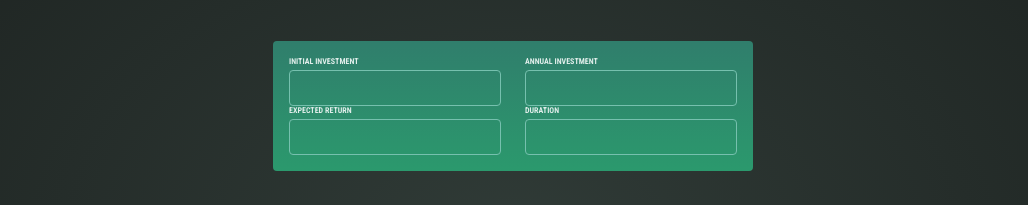
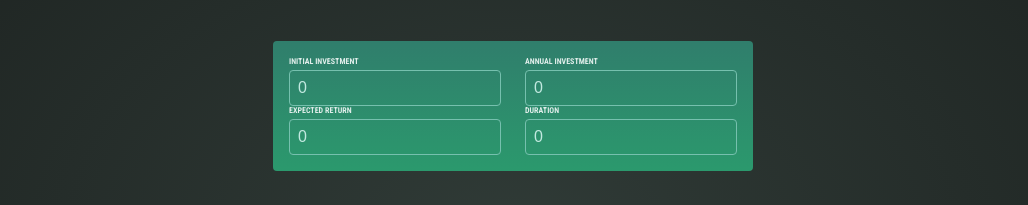
Before and after one commit to RehanGeorge/ReactPracticeProject, a React (Vite) app: page / in a window 1280 px wide. Shown: the part 185-390 px from the top of the page, without its empty margins (127-1155 px from the left). Built offline with nearby package versions, Linux system fonts and the light colour scheme.

Commit message:
Added Investment Form and Cast all values to Numbers in the Investment calculator

```diff
--- a/src/components/InvestmentForm.jsx
+++ b/src/components/InvestmentForm.jsx
@@ -1,15 +1,29 @@
+import { useState } from "react"
+import { calculateInvestmentResults } from "../util/investment"
+
 import InvestmentFormFields from "./InvestmentFormFields"
 
 export default function InvestmentForm() {
+    const [formDetails, setFormDetails] = useState({initialInvestment: 0, annualInvestment: 0, expectedReturn: 0, duration: 0})
+
+    function formChangeHandler(target, value) {
+        setFormDetails((prev) => {
+            return {...prev, [target]: value}
+        })
+    }
+
+    const investmentResults = calculateInvestmentResults(formDetails);
+    console.log(investmentResults);
+
     return (
         <div id="user-input">
             <div className="input-group">
-            <InvestmentFormFields label="Initial Investment" />
-            <InvestmentFormFields label="Annual Investment" />
+            <InvestmentFormFields label="Initial Investment" onInput={formChangeHandler}/>
+            <InvestmentFormFields label="Annual Investment" onInput={formChangeHandler}/>
             </div>
             <div className="input-group">
-            <InvestmentFormFields label="Expected Return" />
-            <InvestmentFormFields label="Duration" />
+            <InvestmentFormFields label="Expected Return" onInput={formChangeHandler}/>
+            <InvestmentFormFields label="Duration" onInput={formChangeHandler}/>
             </div>
         </div>
     )
--- a/src/components/InvestmentFormFields.jsx
+++ b/src/components/InvestmentFormFields.jsx
@@ -1,8 +1,18 @@
-export default function InvestmentFormFields({ label }) {
+import { useState } from "react"
+
+export default function InvestmentFormFields({ label, onInput }) {
+    const [fieldValue, setFieldValue] = useState(0);
+
+    function valueChangeHandler(event) {
+        setFieldValue(event.target.value);
+        const id = label.replace(/\s+/g, ' ').split(' ').map((word, index) => index === 0 ? word.toLowerCase() : word.charAt(0).toUpperCase() + word.slice(1).toLowerCase()).join('');
+        onInput(id, event.target.value);
+    }
+
     return (
         <div>
             <label htmlFor={label}>{label}</label>
-            <input type="number" id={label} />
+            <input type="number" id={label} value={fieldValue} onChange={valueChangeHandler}/>
         </div>
     )
 }
--- a/src/util/investment.js
+++ b/src/util/investment.js
@@ -10,6 +10,11 @@ export function calculateInvestmentResults({
   expectedReturn,
   duration,
 }) {
+  initialInvestment = Number(initialInvestment);
+  annualInvestment = Number(annualInvestment);
+  expectedReturn = Number(expectedReturn);
+  duration = Number(duration);
+
   const annualData = [];
   let investmentValue = initialInvestment;
 
@@ -30,9 +35,9 @@ export function calculateInvestmentResults({
 // The browser-provided Intl API is used to prepare a formatter object
 // This object offers a "format()" method that can be used to format numbers as currency
 // Example Usage: formatter.format(1000) => yields "$1,000"
-export const formatter = new Intl.NumberFormat('en-US', {
-  style: 'currency',
-  currency: 'USD',
+export const formatter = new Intl.NumberFormat("en-US", {
+  style: "currency",
+  currency: "USD",
   minimumFractionDigits: 0,
   maximumFractionDigits: 0,
 });
```
